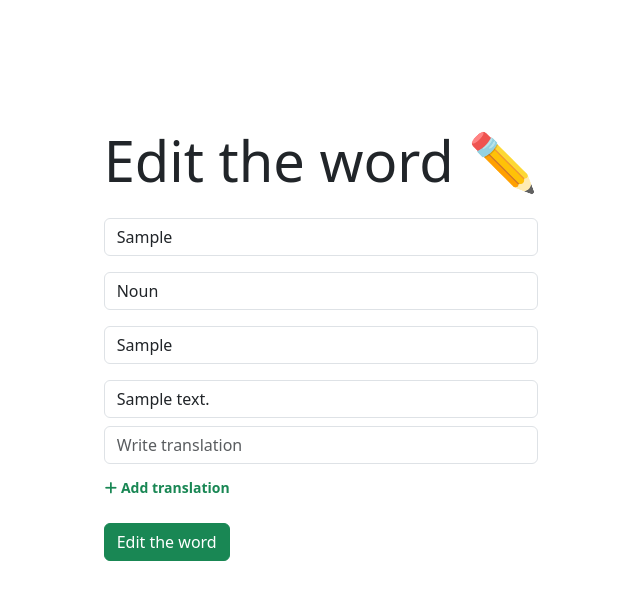
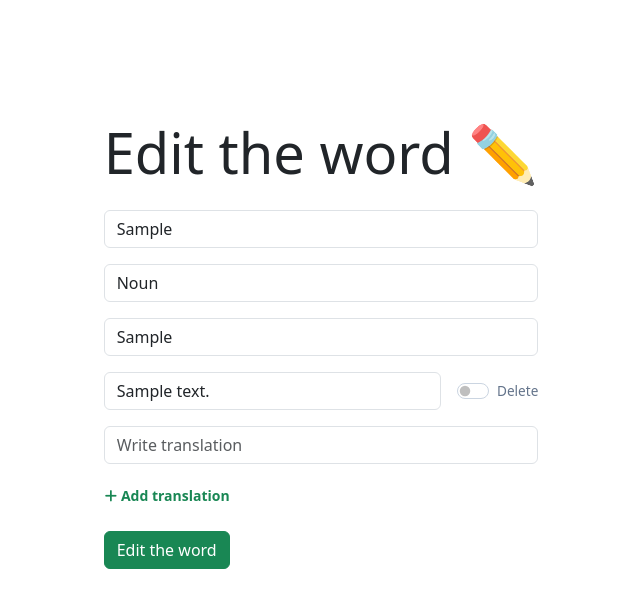
Before and after one commit to MikhailSavenko/memorizeIt, a Django app: a page that uses templates/word/write_word.html in a window 1280 px wide. Shown: the part 73-681 px from the top of the page, without its empty margins (319-959 px from the left). Run offline with Django 5.2, Linux system fonts and the light colour scheme; tables that the repository leaves empty hold one stand-in row (values such as "Sample post"); some libraries are stand-ins or nearby versions.

Commit message:
write_word css + delete swith translations

```diff
--- /dev/null
+++ b/static/word/css/write_word.css
@@ -0,0 +1,61 @@
+/* Контейнер строки перевода */
+.translation-form-row {
+  display: flex;
+  align-items: center;
+  gap: 16px; /* Создает красивый фиксированный отступ между инпутом и свитчем */
+  margin-bottom: 12px;
+}
+
+/* Выравниваем сам блок переключателя */
+.translation-form-row .form-switch {
+  display: flex;
+  align-items: center;
+  gap: 8px; /* Отступ между самим тумблером и текстом "Delete" */
+  padding-left: 0; /* Сброс дефолтного отступа Bootstrap */
+  margin: 0;
+}
+
+/* Делаем тумблер аккуратным и нейтральным в выключенном состоянии */
+.translation-form-row .form-switch .form-check-input {
+  cursor: pointer;
+  margin: 0; /* Центрируем по вертикали */
+  border-color: #cbd5e1 !important; /* Спокойная серая рамка в обычном состоянии */
+  transition: background-color 0.15s ease-in-out, border-color 0.15s ease-in-out, box-shadow 0.15s ease-in-out;
+}
+
+/* ИСПРАВЛЕНО: Убираем ТОЛЬКО голубую тень (box-shadow), но сохраняем серую рамку! */
+.translation-form-row .form-switch .form-check-input:focus,
+.translation-form-row .form-switch .form-check-input:active {
+  border-color: #cbd5e1 !important; /* Тумблер больше НЕ исчезнет, рамка останется серой */
+  box-shadow: none !important;      /* Полное уничтожение голубого свечения */
+}
+
+/* МАГИЯ КРАСНОГО ЦВЕТА: красим свитч при активации БЕЗ потери ползунка */
+.translation-form-row .form-switch .form-check-input:checked {
+  background-color: #dc3545 !important; /* Красный цвет Bootstrap danger */
+  border-color: #dc3545 !important;
+  /* Сдвигаем цветовой тон встроенного SVG, чтобы кружочек остался идеально белым */
+  filter: grayscale(0%) brightness(100%) !important;
+}
+
+/* ИСПРАВЛЕНО: Для включенного тумблера при фокусе/клике жестко сохраняем КРАСНУЮ рамку без синевы */
+.translation-form-row .form-switch .form-check-input:checked:focus,
+.translation-form-row .form-switch .form-check-input:checked:active {
+  border-color: #dc3545 !important; /* Рамка остается четкой красной */
+  box-shadow: none !important;      /* Никакого голубого ореола */
+}
+
+/* Стиль текста "Delete" */
+.translation-form-row .form-check-label {
+  cursor: pointer;
+  font-size: 0.85rem;
+  font-weight: 500;
+  color: #64748b; /* В обычном состоянии текст спокойно-серый */
+  transition: color 0.15s ease;
+  user-select: none;
+}
+
+/* Если свитч включен — текст тоже плавно окрашивается в красный */
+.translation-form-row .form-switch .form-check-input:checked ~ .form-check-label {
+  color: #dc3545;
+}
--- a/templates/word/write_word.html
+++ b/templates/word/write_word.html
@@ -1,10 +1,11 @@
 {% extends "base.html" %}
-
+{% load static %}
 
 {% block title %}{{ title }}{% endblock title %}
 
 
 {% block content %}
+<link rel="stylesheet" href="{% static 'word/css/write_word.css' %}">
   <div class="write-form">
     <form method="post">
       {% csrf_token %}
@@ -37,13 +38,30 @@
 
           <div id="translations-container">
             {% for translation_form in translation_formset %}
-              <div class="mb-2 translation-form-row">
+              <div class="mb-3 translation-form-row d-flex align-items-center gap-3">
                 {{ translation_form.id }}
-                {{ translation_form.text }}
 
-                {% if translation_form.text.errors %}
-                  <div class="text-danger small mb-1">{{ translation_form.text.errors.0 }}</div>
-                {% endif %}
+                  <!-- Поле ввода перевода забирает всё свободное место слева -->
+                  <div class="flex-grow-1">
+                    {{ translation_form.text }}
+                    {% if translation_form.text.errors %}
+                      <div class="text-danger small mt-1">{{ translation_form.text.errors.0 }}</div>
+                    {% endif %}
+                  </div>
+
+                  <!-- Красивый свитч удаления справа от инпута -->
+                  {% if translation_formset.can_delete and translation_form.instance.pk %}
+                    <div class="form-check form-switch m-0">
+                      <!-- Добавляем класс form-check-input для стиля Bootstrap -->
+                      <input type="checkbox"
+                             name="{{ translation_form.DELETE.html_name }}"
+                             id="{{ translation_form.DELETE.id_for_label }}"
+                             class="form-check-input">
+                      <label class="form-check-label" for="{{ translation_form.DELETE.id_for_label }}">
+                        Delete
+                      </label>
+                    </div>
+                  {% endif %}
               </div>
             {% endfor %}
           </div>
@@ -52,6 +70,7 @@
             <div class="mb-2 translation-form-row">
               {{ translation_formset.empty_form.id }}
               {{ translation_formset.empty_form.text }}
+
               {% if translation_formset.empty_form.text.errors %}
                 <div class="text-danger small mt-1">{{ translation_formset.empty_form.text.errors.0 }}</div>
               {% endif %}
```
